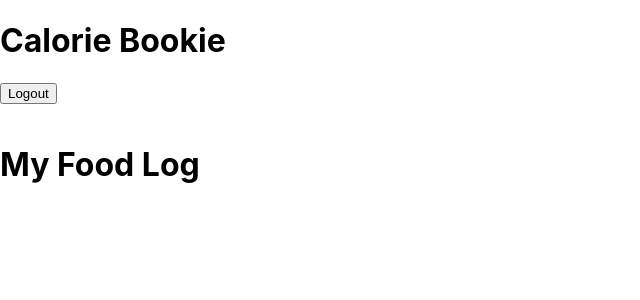
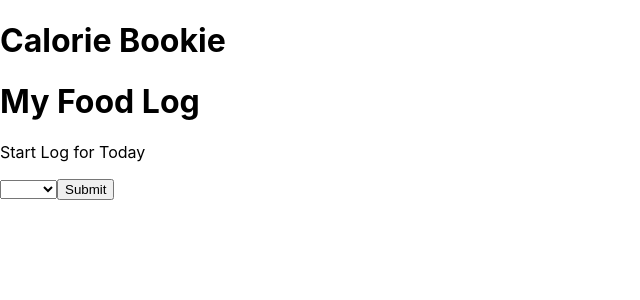
Before and after one commit to catfriday/Calorie-Bookie-Frontend, a React (Create React App) app: page /my_food_log in a window 1280 px wide. Shown: the top 300 px of the page, without its empty margins (0-640 px from the left). Built offline with nearby package versions, Linux system fonts and the light colour scheme.

Commit message:
added dropdown to my food log

```diff
--- a/package.json
+++ b/package.json
@@ -7,6 +7,7 @@
     "@testing-library/react": "^9.3.2",
     "@testing-library/user-event": "^7.1.2",
     "bootstrap": "^4.5.2",
+    "moment": "^2.29.1",
     "react": "^16.13.1",
     "react-bootstrap": "^1.3.0",
     "react-dom": "^16.13.1",
--- a/src/App.js
+++ b/src/App.js
@@ -1,4 +1,4 @@
-import React, {Component} from 'react';
+import React, {Component, Fragment} from 'react';
 import logo from './logo.svg';
 import './App.css';
 import {BrowserRouter, Route, Switch} from 'react-router-dom'
@@ -13,7 +13,8 @@ import MyFoodLog from './MyFoodLog';
 
 class App extends Component {
 state = {
-  currentUser: {}
+  currentUser: {},
+  logedIn: false
 }
 
 login = (e) => {
@@ -35,9 +36,10 @@ login = (e) => {
             localStorage.id = userInfo.id
             localStorage.name = userInfo.name
             this.setState({
-              currentUser: userInfo.user
+              currentUser: userInfo.user,
+              logedIn:true
             })
-            console.log(userInfo)
+            // console.log(userInfo)
         })
 }
 
@@ -69,7 +71,8 @@ createProfile = (e) => {
             localStorage.name = userInfo.name
             this.setState({
               currentUser: {
-                name: userInfo
+                name: userInfo,
+                logedIn:true
               }
             })
             console.log(userInfo)
@@ -87,7 +90,13 @@ render(){
   return (
     <BrowserRouter>
       <Header />
-      <button onClick={this.logout}>Logout</button><br></br><br></br>
+      {this.state.logedIn ?
+          <Fragment>
+            <button onClick={this.logout}>Logout</button><br></br><br></br>
+          </Fragment>
+
+          : null }
+
       <Navbar />
 
       <Switch>
@@ -106,7 +115,7 @@ render(){
           <MyDash {...routerProps} currentUser={this.state.currentUser}/> }/>
 
         <Route path='/my_food_log' render={(routerProps) =>
-          <MyFoodLog {...routerProps} />} />
+          <MyFoodLog {...routerProps} currentUser={this.state.currentUser}/>} />
 
 
       </Switch>
--- a/src/LoginSignUp.js
+++ b/src/LoginSignUp.js
@@ -2,7 +2,7 @@ import React from 'react'
 import { Link }  from 'react-router-dom'
 
 const LoginSignUp = (props) => {
-    console.log(props)
+    // console.log(props)
 
     const handleClick = () =>{
         props.history.push({
--- a/src/MyDash.js
+++ b/src/MyDash.js
@@ -1,16 +1,26 @@
 import React from 'react'
 
 const MyDash = (props) => {
-    let  {image } = props.currentUser
+    let  {image, name } = props.currentUser
+
+    const foodlog = (e) => {
+        console.log(e)
+        props.history.push({
+            pathname:`/my_food_log`
+           })
+    }
 
     return(
 
     <div>
 
-        <h1>My Dash</h1>
+        <h1>My Dash</h1><br></br><br></br>
+        <h3>{`Hello ${name}!`}</h3>
+        <button onClick={(e) => foodlog(e)}>Go to My Food Log</button>
         <div>
             <img src={image}></img>
         </div>
+
 
     </div>)
 }
--- a/src/MyFoodLog.js
+++ b/src/MyFoodLog.js
@@ -1,10 +1,51 @@
 import React from 'react'
+import moment from "moment";
 
-const MyFoodLog = (prop) => {
+const MyFoodLog = (props) => {
+
+
+    let newLogButton = (e) =>{
+        e.preventDefault()
+
+        console.log(e.target.value)
+    //     fetch('http://localhost:3000/api/v1/daily_logs', {
+    //         method: 'POST',
+    //         headers: {
+    //         'Content-Type': 'application/json',
+    //         'Accept': 'application/json',
+    //             Authorization:  `Bearer ${localStorage.token}`
+    //     },
+    //         body: JSON.stringify({
+    //             user_id: user.id,
+    //             date: '2020-10-09',
+    //             day_number: 'day 2'
+
+    //     })
+    // })
+    //     .then(resp => resp.json())
+    //     .then(console.log)
+    }
 
     return(<div>
 
         <h1>My Food Log</h1>
+        <p>Start Log for Today </p>
+        {/* <button name='day 2' value={moment().format('MMMM Do YYYY')} onClick={(e) => newLogButton(e)}>{moment().format('MMMM Do YYYY')}</button> */}
+        <form onSubmit={(e) => newLogButton(e)}>
+                <select onChange={(e) => newLogButton(e)}>
+                <option disabled selected value> </option>
+                <option value='day 1' >Day 1</option>
+                <option value='day 2' >Day 2</option>
+                <option value='day 3' >Day 3</option>
+                <option value='day 4' >Day 4</option>
+                <option value='day 5' >Day 5</option>
+                <option value='day 6' >Day 6</option>
+                <option value='day 7' >Day 7</option>
+                <option value='day 8' >Day 8</option>
+                <option value='day 9' >Day 9</option>
+                </select>
+                <input type="submit" ></input>
+            </form>
 
     </div>)
 }
```
Also changed, not shown: 1 other file (tests, documents, lock files or other folders).
